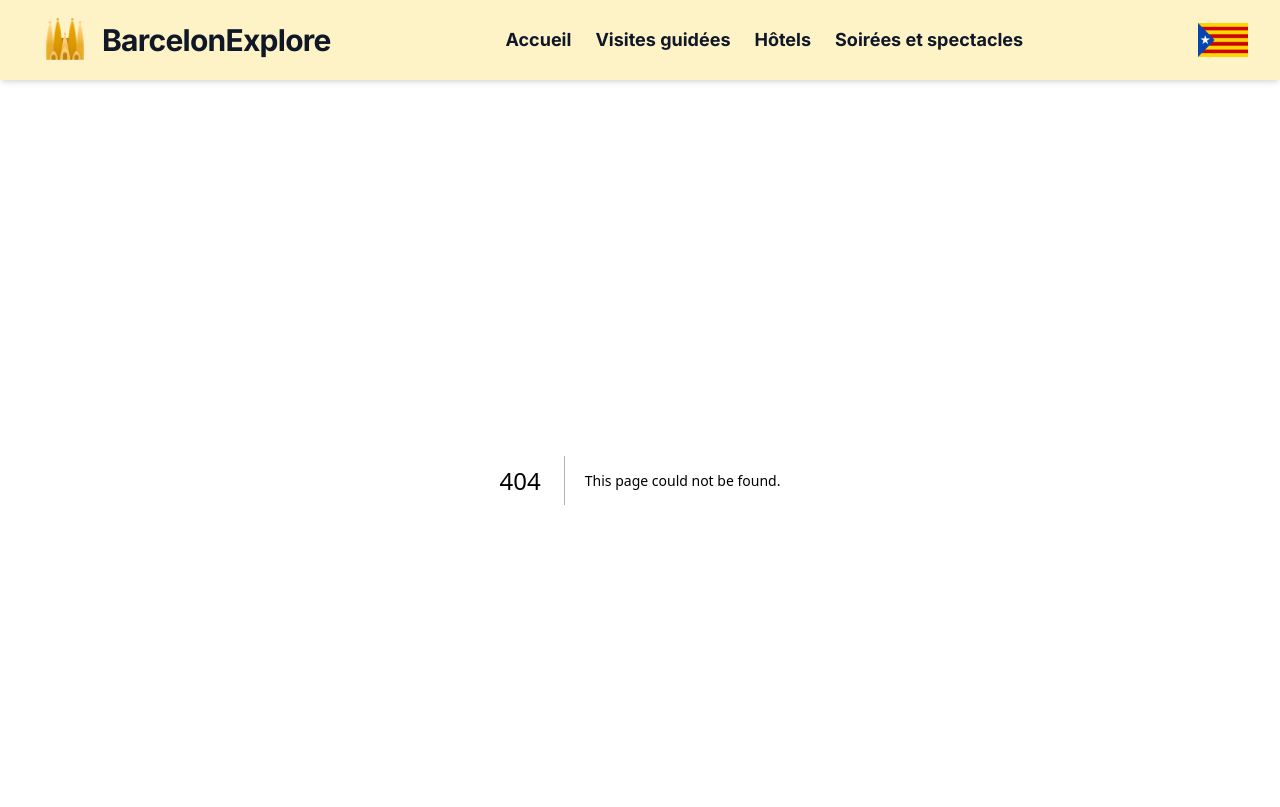
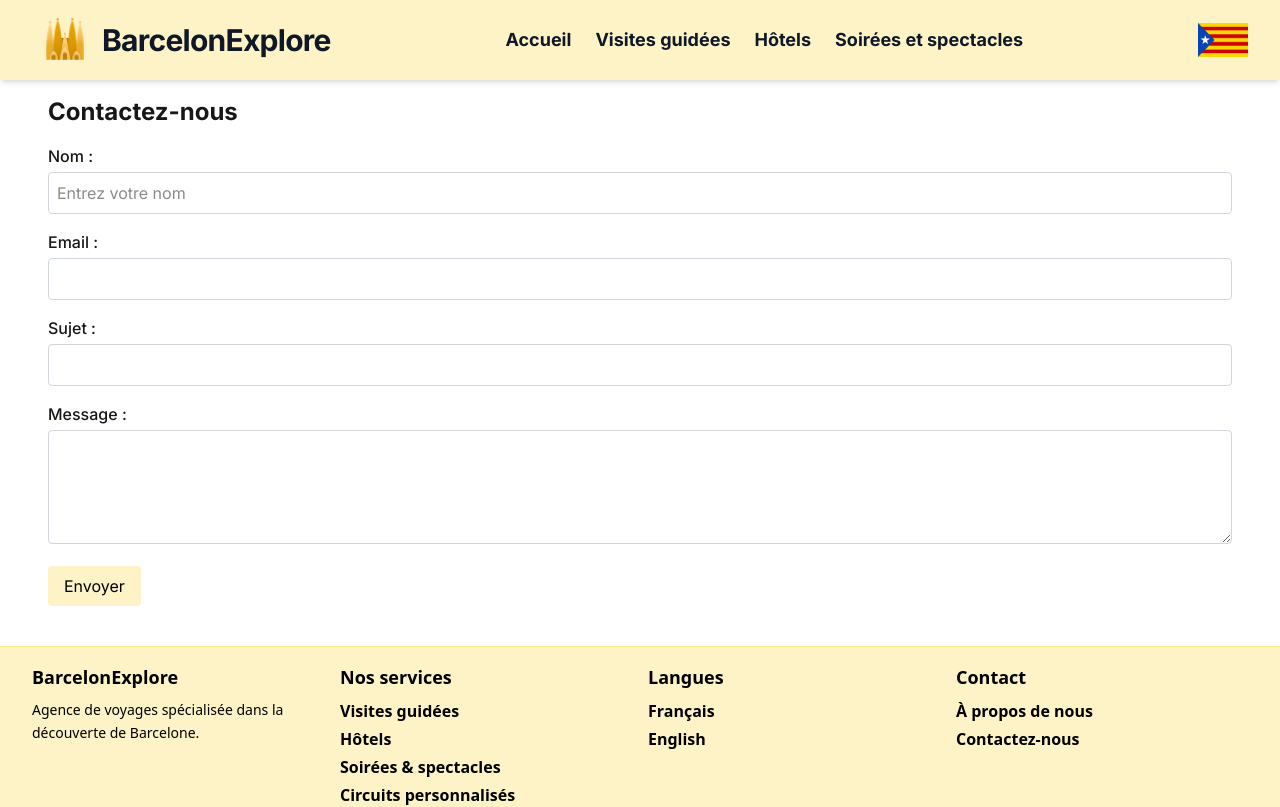
Before and after one commit to Tahaeizen/barcelonexplore, a Next.js app: page /contact in a window 1280 px wide. Before the commit this address had no page. Shown: the top 807 px of the page. Built offline with nearby package versions, Linux system fonts and the light colour scheme.

Commit message:
Completion page contact

```diff
--- /dev/null
+++ b/app/contact/page.jsx
@@ -0,0 +1,9 @@
+import Contact from "@/components/Contact";
+
+export default function ContactPage() {
+    return (
+        <div>
+            <Contact />
+        </div>
+    );
+}
--- /dev/null
+++ b/components/Contact.jsx
@@ -0,0 +1,135 @@
+"use client";
+import { useForm } from 'react-hook-form';
+import emailjs from '@emailjs/browser';
+
+const classForm = "w-full p-2 border border-gray-300 rounded focus:outline-none focus:ring-2 focus:ring-amber-100 focus:border-transparent";
+export default function Contact() {
+ // initialize the form using react-hook-form
+    const { register, handleSubmit, formState: { errors }, getValues, reset } = useForm({
+        defaultValues: {
+            nom: '',
+            email: '',
+            sujet: '',
+            message: ''
+        },
+        mode: 'onBlur',
+
+    });
+
+const sendEmail = () => {
+    const templateParams = {
+        name: getValues().nom,
+        email: getValues().email,
+        subject: getValues().sujet,
+        message: getValues().message
+    }
+
+     emailjs
+            .send(
+                "service_hzhn244", // Service ID
+                "template_mkpvvd2", // Template ID
+                templateParams,
+                "kVQEkKaZmkSNpdn_G" //USER PUBLIC KEY
+            )
+            .then(
+                (result) => {
+                    console.log("SUCCESS!", result.status, result.text);
+                    reset();
+                },
+                (error) => {
+                    console.log("FAILED...", error);
+                }
+            );
+}
+
+    return (
+        <div className="m-4">
+            <h2 className="text-2xl font-bold mb-4">Contactez-nous</h2>
+            <form className="space-y-4"  onSubmit={handleSubmit(sendEmail)}>
+                <div>
+                    <label htmlFor="nom" className="block mb-1 font-medium">
+                        Nom :
+                    </label>
+                    <input
+                        {...register("nom", {
+                            required: "Champ obligatoire"
+                        })}
+                        type="text"
+                        placeholder='Entrez votre nom'
+                        id="nom"
+                        className={classForm}
+                    />
+                    {errors.nom && (
+                        <div className="text-red-500 text-sm">
+                            {errors.nom.message}
+                        </div>
+                    )}
+                </div>
+                <div>
+                    <label htmlFor="email" className="block mb-1 font-medium">
+                        Email :
+                    </label>
+                    <input
+                        {...register("email", {
+                            required: "Champ obligatoire",
+                            pattern: {
+                                value: /^[a-zA-Z0-9._%+-]+@[a-zA-Z0-9.-]+\.[a-zA-Z]{2,}$/,
+                                message: "Adresse email invalide"
+                            }
+                        })}
+                        type="email"
+                        id="email"
+                        className= {classForm}
+                    />
+                    {errors.email && (
+                        <div className="text-red-500 text-sm">
+                            {errors.email.message}
+                        </div>
+                    )}
+                </div>
+                <div>
+                    <label htmlFor="sujet" className="block mb-1 font-medium">
+                        Sujet :
+                    </label>
+                    <input
+                        {...register("sujet", {
+                            required: "Champ obligatoire"
+                        })}
+                        type="text"
+                        id="sujet"
+                        className= {classForm}
+                    />
+                    {errors.sujet && (
+                        <div className="text-red-500 text-sm">
+                            {errors.sujet.message}
+                        </div>
+                    )}
+                </div>
+                <div>
+                    <label htmlFor="message" className="block mb-1 font-medium">
+                        Message :
+                    </label>
+                    <textarea
+                        {...register("message", {
+                            required: "Champ obligatoire"
+                        })}
+                        id="message"
+                        rows="4"
+                        className={classForm}
+                    ></textarea>
+                </div>
+                {errors.message && (
+                    <div className="text-red-500 text-sm">
+                        {errors.message.message}
+                    </div>
+                )}
+                <button
+                    type="submit"
+                    className="bg-amber-100 text-black px-4 py-2 rounded hover:black transition"
+                >
+                    Envoyer
+                </button>
+            </form>
+        </div>
+    );
+}
--- a/components/Footer.jsx
+++ b/components/Footer.jsx
@@ -1,3 +1,5 @@
+import Contact from './Contact.jsx';
+import Link from 'next/link';
 export default function Footer() {
     return (
         <footer className="bg-amber-100 text-black py-4 mt-6 font-sans border-t border-amber-200">
@@ -36,7 +38,9 @@ export default function Footer() {
                                 <a href="#info" className="hover:underline font-semibold">À propos de nous</a>
                             </li>
                             <li>
-                                <a href="#contact" className="hover:underline font-semibold">Contactez-nous</a>
+                                <Link href="/contact" className="hover:underline font-semibold">
+                                    Contactez-nous
+                                </Link>
                             </li>
                         </ul>
                     </div>
--- a/package.json
+++ b/package.json
@@ -9,10 +9,12 @@
     "lint": "next lint"
   },
   "dependencies": {
+    "@emailjs/browser": "^4.4.1",
     "install": "^0.13.0",
     "next": "15.3.2",
     "react": "^19.0.0",
     "react-dom": "^19.0.0",
+    "react-hook-form": "^7.57.0",
     "react-icons": "^5.5.0"
   },
   "devDependencies": {
```
Also changed, not shown: 1 other file (tests, documents, lock files or other folders).
